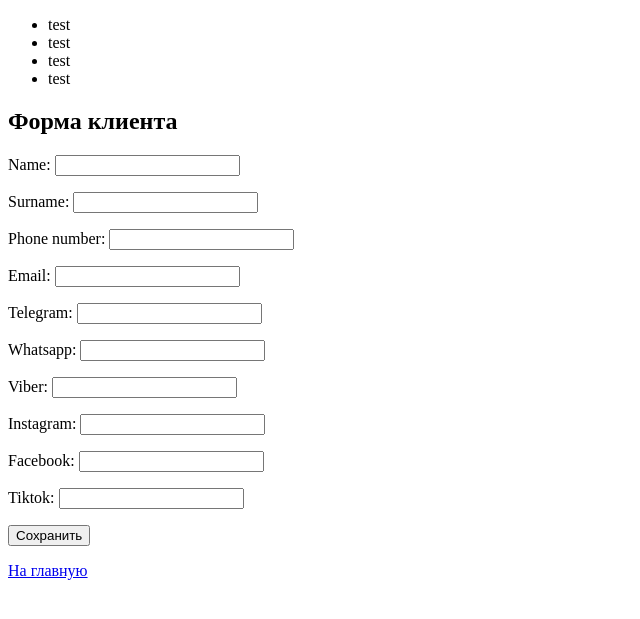
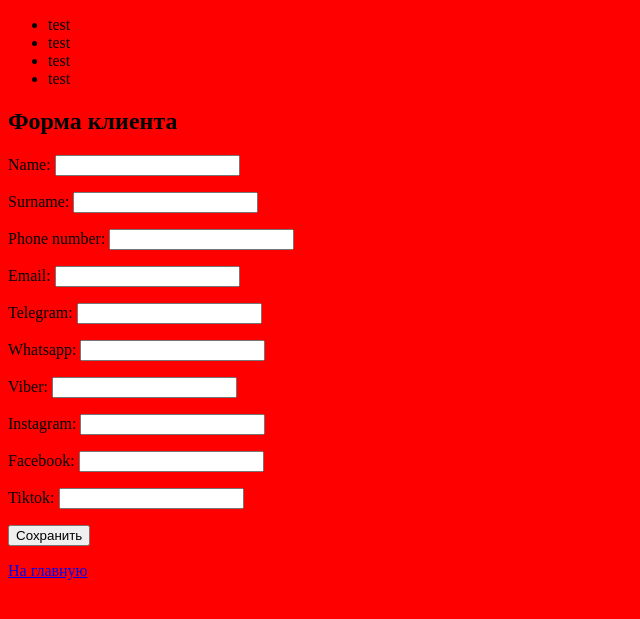
Before and after one commit to ValerijStojanov/remauto_app, a Django app: page /form/ in a window 1280 px wide. Shown: the top 619 px of the page, without its empty margins (0-640 px from the left). Run offline with Django 4.2, Linux system fonts and the light colour scheme.

Commit message:
add_statics

```diff
--- /dev/null
+++ b/remauto_app/static/remauto_app_styles/css/style.css
@@ -0,0 +1,3 @@
+body {
+    background-color: red;
+}
--- a/remauto_app/templates/base.html
+++ b/remauto_app/templates/base.html
@@ -1,9 +1,12 @@
+
+{% load static %}
+
 <!DOCTYPE html>
 <html lang="en">
 <head>
     <meta charset="UTF-8">
     <title>{% block title %}My Site{% endblock %}</title>
-    {% comment %} <link rel="stylesheet" href="{% static 'css/styles.css' %}"> {% endcomment %}
+    <link rel="stylesheet" href="{% static 'remauto_app_styles/css/style.css' %}">
 </head>
 <body>
     <nav>
```
Also changed, not shown: _project/settings.py (+8 -1 lines).
